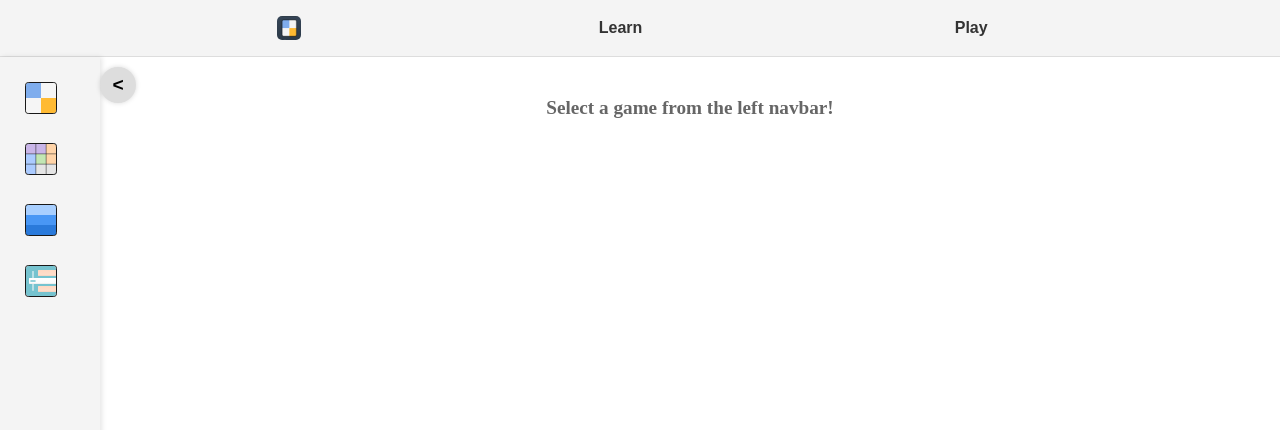
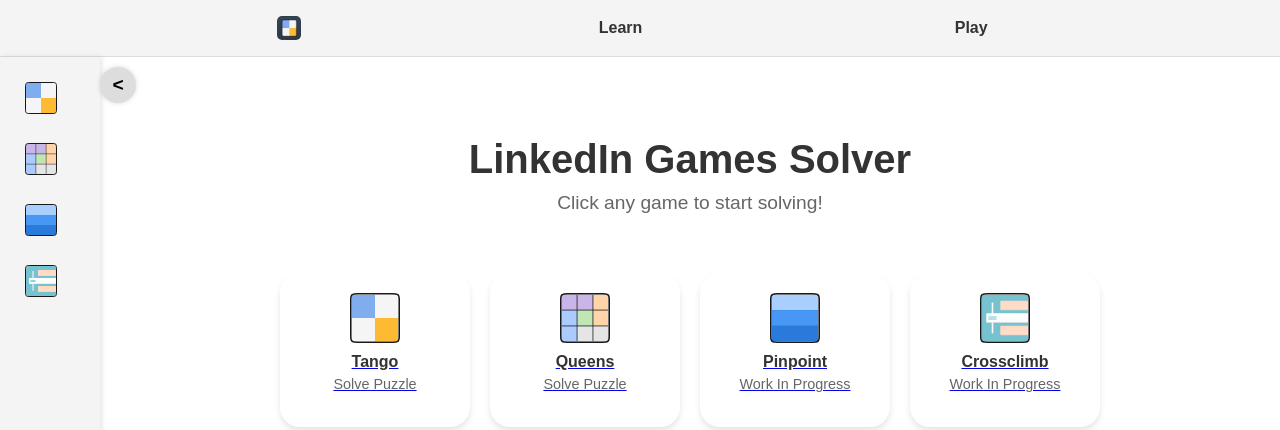
Before and after one commit to seany4ng/linkedin-games-solver, a React (Vite) app in the folder web/: page /solve in a window 1280 px wide. Shown: the top 430 px of the page. Built offline with nearby package versions, Linux system fonts and the light colour scheme.

Commit message:
learn landing page

```diff
--- /dev/null
+++ b/web/src/pages/LearnLandingPage.tsx
@@ -0,0 +1,51 @@
+// LandingPage.tsx
+import React from 'react';
+import '../styles/LandingPage.css';
+import TangoLogo from '../assets/tango_logo.svg';
+import QueensLogo from '../assets/queens_logo.svg';
+import PinpointLogo from '../assets/pinpoint_logo.svg';
+import CrossclimbLogo from '../assets/crossclimb_logo.svg';
+
+const LearnLandingPage: React.FC = () => {
+    return (
+        <div className="container">
+            <div className="title-section">
+                <h1 className="title">LinkedIn Games Solver</h1>
+                <p className="subtitle">Click any game to start solving!</p>
+            </div>
+
+            <div className="tabs">
+                <a href="/solve/tango" className="tab">
+                    <img src={TangoLogo} alt="Tango" className="tab-logo" />
+                    <div>
+                        <h3 className="tab-title">Tango</h3>
+                        <p className="tab-text">Solve Puzzle</p>
+                    </div>
+                </a>
+                <a href="/solve/queens" className="tab">
+                    <img src={QueensLogo} alt="Queens" className="tab-logo" />
+                    <div>
+                        <h3 className="tab-title">Queens</h3>
+                        <p className="tab-text">Solve Puzzle</p>
+                    </div>
+                </a>
+                <a href="/solve/pinpoint" className="tab">
+                    <img src={PinpointLogo} alt="Pinpoint" className="tab-logo" />
+                    <div>
+                        <h3 className="tab-title">Pinpoint</h3>
+                        <p className="tab-text">Work In Progress</p>
+                    </div>
+                </a>
+                <a href="/solve/crossclimb" className="tab">
+                    <img src={CrossclimbLogo} alt="Crossclimb" className="tab-logo" />
+                    <div>
+                        <h3 className="tab-title">Crossclimb</h3>
+                        <p className="tab-text">Work In Progress</p>
+                    </div>
+                </a>
+            </div>
+        </div>
+    );
+};
+
+export default LearnLandingPage;
--- a/web/src/pages/LearnPage.tsx
+++ b/web/src/pages/LearnPage.tsx
@@ -1,5 +1,6 @@
 import React, { useState } from 'react';
 import { Routes, Route, NavLink } from 'react-router-dom';
+import LearnLandingPage from '../pages/LearnLandingPage';
 import TangoBoard from '../components/TangoBoard';
 import QueensBoard from '../components/QueensBoard';
 import '../styles/LearnPage.css';
@@ -87,9 +88,7 @@
                     <Route
                         path="*"
                         element={
-                            <div className="placeholder-page">
-                                Select a game from the left navbar!
-                            </div>
+                            <LearnLandingPage />
                         }
                     />
                 </Routes>
--- /dev/null
+++ b/web/src/styles/LandingPage.css
@@ -0,0 +1,73 @@
+/* LandingPage.css */
+
+.container {
+    display: flex;
+    flex-direction: column;
+    align-items: center;
+    justify-content: center;
+    background-color: #ffffff;
+    font-family: Arial, sans-serif;
+}
+
+.title-section {
+    text-align: center;
+    margin-top: 60px;
+    margin-bottom: 40px;
+}
+
+.title {
+    font-size: 2.5rem;
+    font-weight: bold;
+    color: #333;
+    margin: 0;
+}
+
+.subtitle {
+    font-size: 1.2rem;
+    font-weight: 400;
+    color: #666;
+    margin-top: 10px;
+}
+
+.tabs {
+    display: flex;
+    gap: 20px;
+    flex-wrap: wrap;
+    justify-content: center;
+}
+
+.tab {
+    display: flex;
+    flex-direction: column;
+    align-items: center;
+    width: 150px;
+    padding: 20px;
+    background-color: #fff;
+    border-radius: 20px;
+    box-shadow: 0 4px 6px rgba(0, 0, 0, 0.1);
+    text-align: center;
+    transition: transform 0.2s ease-in-out;
+}
+
+.tab:hover {
+    transform: scale(1.05);
+}
+
+.tab-logo {
+    width: 50px;
+    height: 50px;
+    margin-bottom: 10px;
+}
+
+.tab-title {
+    font-size: 1rem;
+    font-weight: bold;
+    color: #333;
+    margin: 0;
+}
+
+.tab-text {
+    font-size: 0.9rem;
+    color: #666;
+    margin-top: 5px;
+}
```
Also changed, not shown: web/src/pages/MainLandingPage.tsx (added), web/src/pages/PlayLandingPage.tsx (added).
